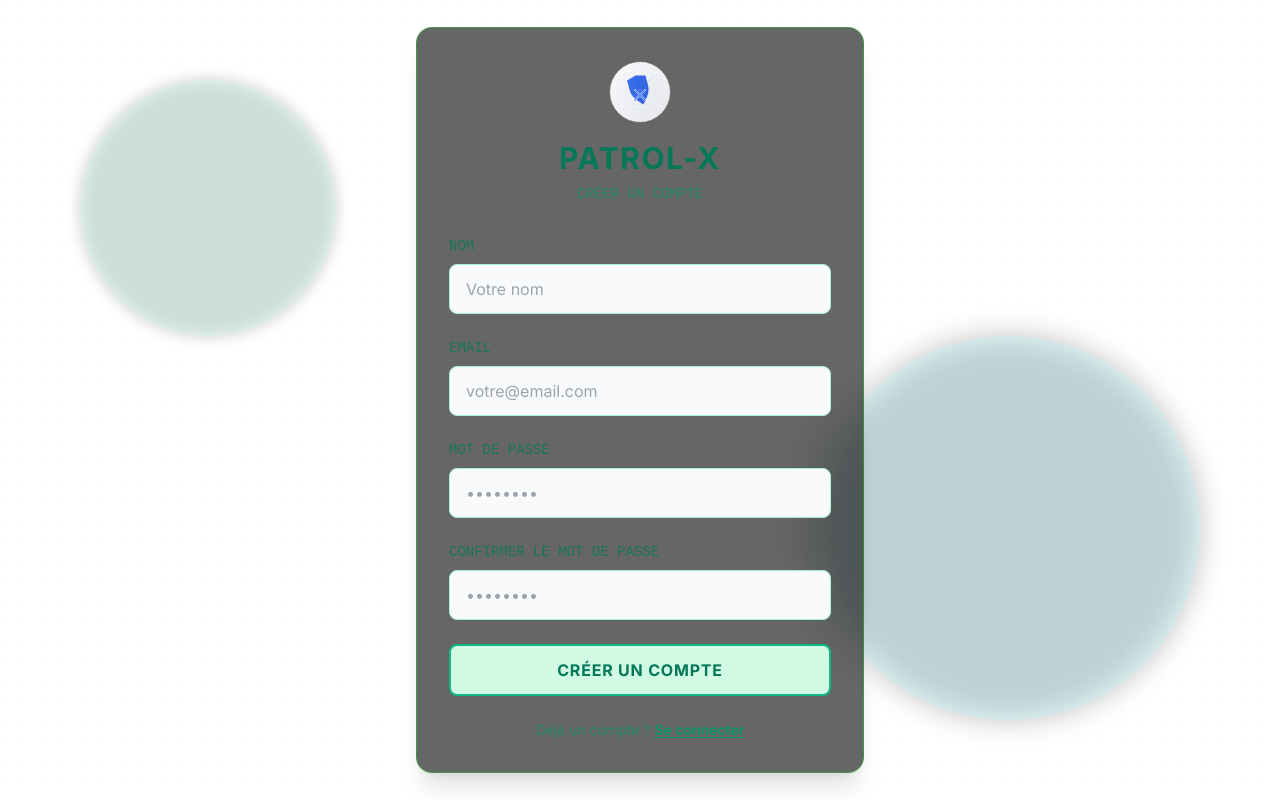
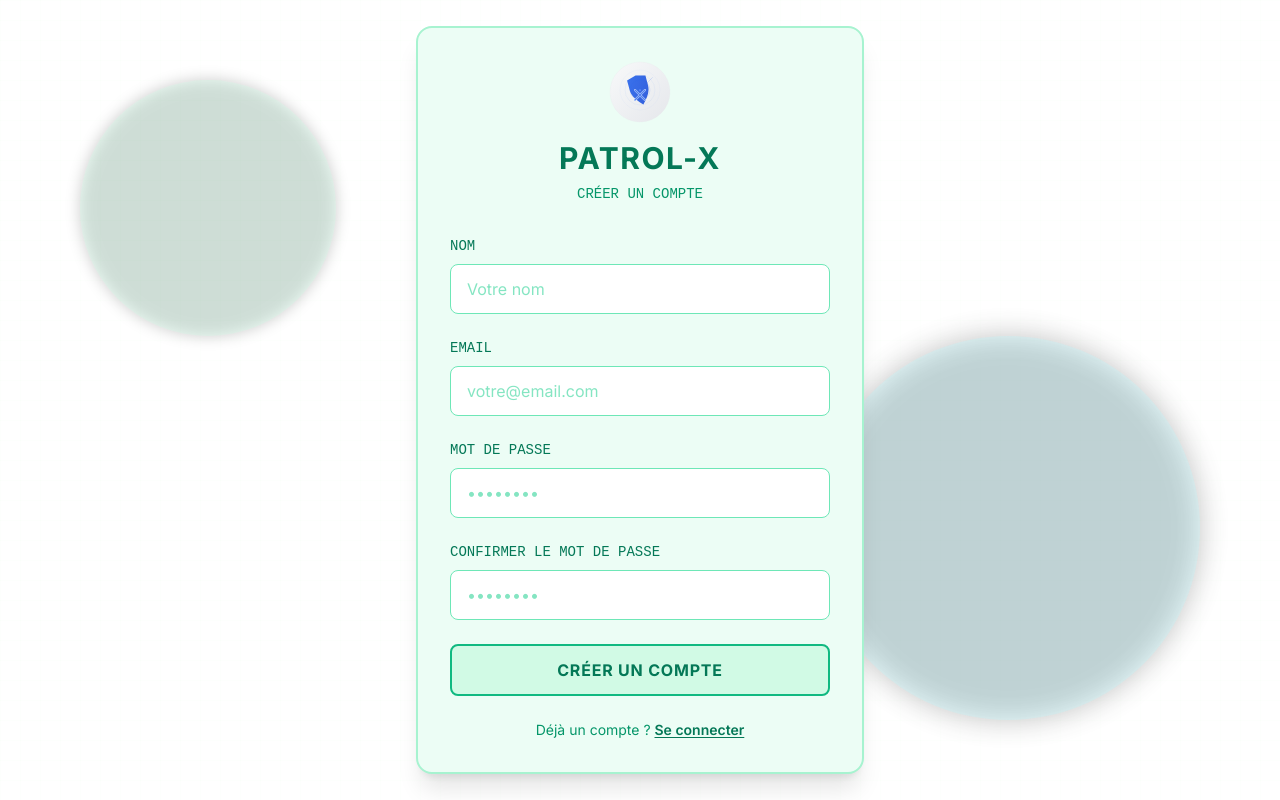
Before and after one commit to noelRockson/patrol-x, a React (Vite) app: page /signup in a window 1280 px wide. Built offline with nearby package versions, Linux system fonts and the light colour scheme.

Commit message:
last push

```diff
--- a/src/components/Chat.jsx
+++ b/src/components/Chat.jsx
@@ -108,14 +108,6 @@ const Chat = ({ onClose, isMobile }) => {
   useEffect(() => {
     if (!activeZone && selectedZone && selectedZone.length === 0) {
       lastDisplayedZoneRef.current = null // Reset le ref
-      if (messages.length === 0) {
-        addMessage({
-          text: 'Sélectionnez une zone sur la carte pour voir son état des lieux.',
-          isUser: false,
-          timestamp: Date.now(),
-          isAIResponse: false, // Message système, pas de typing
-        })
-      }
     }
   }, [activeZone, selectedZone?.length, addMessage, messages.length])
 
--- a/src/components/MapView.jsx
+++ b/src/components/MapView.jsx
@@ -387,12 +387,12 @@ const MapView = ({ onZoneSelect }) => {
         <div className="absolute bottom-8 md:bottom-10 left-0 right-0 z-[1000] flex justify-center pointer-events-none">
           <div className="relative group pointer-events-auto">
             {/* Button compact */}
-            <button className="relative mx-4 glass border-2 border-emerald-400 dark:border-neon-green/40 rounded-lg px-3 md:px-4 py-2 md:py-2.5 shadow-md dark:shadow-neon-green hover:border-emerald-500 dark:hover:border-neon-green/60 transition-all duration-300">
+            <button className="relative mx-4 bg-emerald-50 dark:bg-gray-900/80 border-2 border-emerald-400 dark:border-neon-green/40 rounded-lg px-3 md:px-4 py-2 md:py-2.5 shadow-md dark:shadow-neon-green hover:border-emerald-500 dark:hover:border-neon-green/60 transition-all duration-300">
               <div className="flex items-center gap-2">
                 <svg className="w-4 h-4 text-emerald-600 dark:text-neon-green/80" fill="none" stroke="currentColor" viewBox="0 0 24 24">
                   <path strokeLinecap="round" strokeLinejoin="round" strokeWidth={2} d="M15 15l-2 5L9 9l11 4-5 2zm0 0l5 5M7.188 2.239l.777 2.897M5.136 7.965l-2.898-.777M13.95 4.05l-2.122 2.122m-5.657 5.656l-2.12 2.122" />
                 </svg>
-                <p className="text-xs md:text-sm text-emerald-600 dark:text-neon-green/80 font-mono uppercase tracking-wider whitespace-nowrap">
+                <p className="text-xs md:text-sm text-emerald-600 font-bold dark:text-neon-green/80 font-mono uppercase tracking-wider whitespace-nowrap">
                   Cliquez sur une zone
                 </p>
               </div>
--- a/src/components/SidebarPriority.jsx
+++ b/src/components/SidebarPriority.jsx
@@ -84,7 +84,7 @@ const SidebarPriority = ({ isMobile = false, onZoneSelect }) => {
     },
     {
       icon: 'Pin',
-      label: 'Pertinent',
+      label: 'IMPORTANTS',
       count: priorities.pertinent,
       color: 'text-emerald-600',
       bgColor: 'bg-emerald-50',
@@ -93,7 +93,7 @@ const SidebarPriority = ({ isMobile = false, onZoneSelect }) => {
     },
     {
       icon: 'Moon',
-      label: 'Ignoré',
+      label: 'NON PRIORITAIRES',
       count: priorities.ignored,
       color: 'text-gray-600',
       bgColor: 'bg-gray-50',
@@ -340,7 +340,7 @@ const SidebarPriority = ({ isMobile = false, onZoneSelect }) => {
                 <h4 className="text-sm font-bold text-emerald-700 dark:text-neon-green mb-3 uppercase tracking-wider font-mono">
                   •• DÉTAILS PAR ZONE
                 </h4>
-                <div className="space-y-2 max-h-[390px] overflow-y-auto">
+                <div className="space-y-2 max-h-[370px] overflow-y-auto">
                   {generalStatus.zones
                     .sort((a, b) => (b.urgent + b.pertinent) - (a.urgent + a.pertinent)) // Trier par nombre d'incidents
                     .map((zone, index) => (
--- a/src/components/Signup.jsx
+++ b/src/components/Signup.jsx
@@ -134,7 +134,7 @@ const Signup = () => {
       <div className="absolute bottom-20 right-20 w-96 h-96 bg-cyan-200/30 dark:bg-neon-cyan/10 rounded-full blur-3xl animate-pulse-slow" style={{ animationDelay: '1s' }} />
 
       <div className="relative z-10 w-full max-w-md">
-        <div className="glass-strong border-2 border-emerald-200 dark:border-neon-green/30 rounded-2xl p-8 shadow-xl dark:shadow-neon-green-lg animate-scaleIn bg-white/90 dark:bg-gray-900/90">
+        <div className="border-2 border-emerald-200 dark:border-neon-green/30 rounded-2xl p-8 shadow-xl dark:shadow-neon-green-lg animate-scaleIn bg-emerald-50 dark:bg-gray-900/90">
           {/* Logo and Title */}
           <div className="flex flex-col items-center mb-8">
             <div className="mb-4">
@@ -143,15 +143,15 @@ const Signup = () => {
             <h1 className="text-3xl font-bold text-emerald-700 dark:text-neon-green uppercase tracking-wider mb-2 dark:[text-shadow:0_0_10px_rgba(0,255,0,0.5)]">
               Patrol-X
             </h1>
-            <p className="text-emerald-600/70 dark:text-neon-green/70 text-sm font-mono uppercase">Créer un compte</p>
+            <p className="text-emerald-600 dark:text-neon-green/70 text-sm font-mono uppercase">Créer un compte</p>
           </div>
 
           {/* Messages d'état */}
           {error && (
             <div
               className={`mb-6 p-3 rounded-lg text-sm animate-fadeIn ${(typeof error === 'object' ? error.type : 'error') === 'error'
-                  ? 'bg-red-500/20 border border-red-500/50 text-red-400'
-                  : 'bg-green-500/20 border border-green-500/50 text-green-400'
+                  ? 'bg-white dark:bg-red-500/20 border border-red-300 dark:border-red-500/50 text-red-700 dark:text-red-400'
+                  : 'bg-white dark:bg-green-500/20 border border-green-300 dark:border-green-500/50 text-green-700 dark:text-green-400'
                 }`}
             >
               {typeof error === 'object' ? error.message : error}
@@ -161,7 +161,7 @@ const Signup = () => {
           {/* Signup Form */}
           <form onSubmit={handleSubmit} className="space-y-6">
             <div>
-              <label htmlFor="name" className="block text-sm font-medium text-emerald-700/80 dark:text-neon-green/80 mb-2 font-mono uppercase">
+              <label htmlFor="name" className="block text-sm font-medium text-emerald-700 dark:text-neon-green/80 mb-2 font-mono uppercase">
                 Nom
               </label>
               <input
@@ -170,14 +170,14 @@ const Signup = () => {
                 name="name"
                 value={formData.name}
                 onChange={handleChange}
-                className="w-full px-4 py-3 bg-gray-50 dark:bg-black/50 border border-emerald-200 dark:border-neon-green/30 rounded-lg text-gray-900 dark:text-white placeholder-gray-400 dark:placeholder-gray-500 focus:outline-none focus:border-emerald-500 dark:focus:border-neon-green focus:shadow-md dark:focus:shadow-neon-green transition-all duration-300"
+                className="w-full px-4 py-3 bg-white dark:bg-black/50 border border-emerald-300 dark:border-neon-green/30 rounded-lg text-emerald-800 dark:text-white placeholder-emerald-400/60 dark:placeholder-gray-500 focus:outline-none focus:border-emerald-500 dark:focus:border-neon-green focus:shadow-md dark:focus:shadow-neon-green transition-all duration-300"
                 placeholder="Votre nom"
                 required
               />
             </div>
 
             <div>
-              <label htmlFor="email" className="block text-sm font-medium text-emerald-700/80 dark:text-neon-green/80 mb-2 font-mono uppercase">
+              <label htmlFor="email" className="block text-sm font-medium text-emerald-700 dark:text-neon-green/80 mb-2 font-mono uppercase">
                 Email
               </label>
               <input
@@ -186,14 +186,14 @@ const Signup = () => {
                 name="email"
                 value={formData.email}
                 onChange={handleChange}
-                className="w-full px-4 py-3 bg-gray-50 dark:bg-black/50 border border-emerald-200 dark:border-neon-green/30 rounded-lg text-gray-900 dark:text-white placeholder-gray-400 dark:placeholder-gray-500 focus:outline-none focus:border-emerald-500 dark:focus:border-neon-green focus:shadow-md dark:focus:shadow-neon-green transition-all duration-300"
+                className="w-full px-4 py-3 bg-white dark:bg-black/50 border border-emerald-300 dark:border-neon-green/30 rounded-lg text-emerald-800 dark:text-white placeholder-emerald-400/60 dark:placeholder-gray-500 focus:outline-none focus:border-emerald-500 dark:focus:border-neon-green focus:shadow-md dark:focus:shadow-neon-green transition-all duration-300"
                 placeholder="votre@email.com"
                 required
               />
             </div>
 
             <div>
-              <label htmlFor="password" className="block text-sm font-medium text-emerald-700/80 dark:text-neon-green/80 mb-2 font-mono uppercase">
+              <label htmlFor="password" className="block text-sm font-medium text-emerald-700 dark:text-neon-green/80 mb-2 font-mono uppercase">
                 Mot de passe
               </label>
               <input
@@ -202,14 +202,14 @@ const Signup = () => {
                 name="password"
                 value={formData.password}
                 onChange={handleChange}
-                className="w-full px-4 py-3 bg-gray-50 dark:bg-black/50 border border-emerald-200 dark:border-neon-green/30 rounded-lg text-gray-900 dark:text-white placeholder-gray-400 dark:placeholder-gray-500 focus:outline-none focus:border-emerald-500 dark:focus:border-neon-green focus:shadow-md dark:focus:shadow-neon-green transition-all duration-300"
+                className="w-full px-4 py-3 bg-white dark:bg-black/50 border border-emerald-300 dark:border-neon-green/30 rounded-lg text-emerald-800 dark:text-white placeholder-emerald-400/60 dark:placeholder-gray-500 focus:outline-none focus:border-emerald-500 dark:focus:border-neon-green focus:shadow-md dark:focus:shadow-neon-green transition-all duration-300"
                 placeholder="••••••••"
                 required
               />
             </div>
 
             <div>
-              <label htmlFor="confirmPassword" className="block text-sm font-medium text-emerald-700/80 dark:text-neon-green/80 mb-2 font-mono uppercase">
+              <label htmlFor="confirmPassword" className="block text-sm font-medium text-emerald-700 dark:text-neon-green/80 mb-2 font-mono uppercase">
                 Confirmer le mot de passe
               </label>
               <input
@@ -218,7 +218,7 @@ const Signup = () => {
                 name="confirmPassword"
                 value={formData.confirmPassword}
                 onChange={handleChange}
-                className="w-full px-4 py-3 bg-gray-50 dark:bg-black/50 border border-emerald-200 dark:border-neon-green/30 rounded-lg text-gray-900 dark:text-white placeholder-gray-400 dark:placeholder-gray-500 focus:outline-none focus:border-emerald-500 dark:focus:border-neon-green focus:shadow-md dark:focus:shadow-neon-green transition-all duration-300"
+                className="w-full px-4 py-3 bg-white dark:bg-black/50 border border-emerald-300 dark:border-neon-green/30 rounded-lg text-emerald-800 dark:text-white placeholder-emerald-400/60 dark:placeholder-gray-500 focus:outline-none focus:border-emerald-500 dark:focus:border-neon-green focus:shadow-md dark:focus:shadow-neon-green transition-all duration-300"
                 placeholder="••••••••"
                 required
               />
@@ -242,11 +242,11 @@ const Signup = () => {
 
           {/* Login link */}
           <div className="mt-6 text-center">
-            <p className="text-emerald-600/70 dark:text-neon-green/60 text-sm">
+            <p className="text-emerald-600 dark:text-neon-green/60 text-sm">
               Déjà un compte ?{' '}
               <Link
                 to="/login"
-                className="text-emerald-600 dark:text-neon-green hover:text-emerald-700 dark:hover:text-neon-green-light font-semibold underline underline-offset-2 transition-colors"
+                className="text-emerald-700 dark:text-neon-green hover:text-emerald-800 dark:hover:text-neon-green-light font-semibold underline underline-offset-2 transition-colors"
               >
                 Se connecter
               </Link>
```
Also changed, not shown: src/components/Login.jsx (+10 -10 lines).
